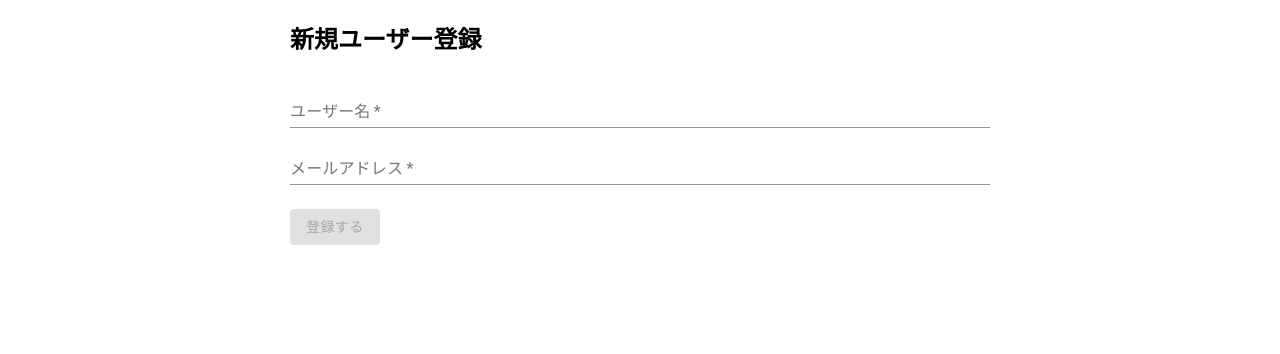
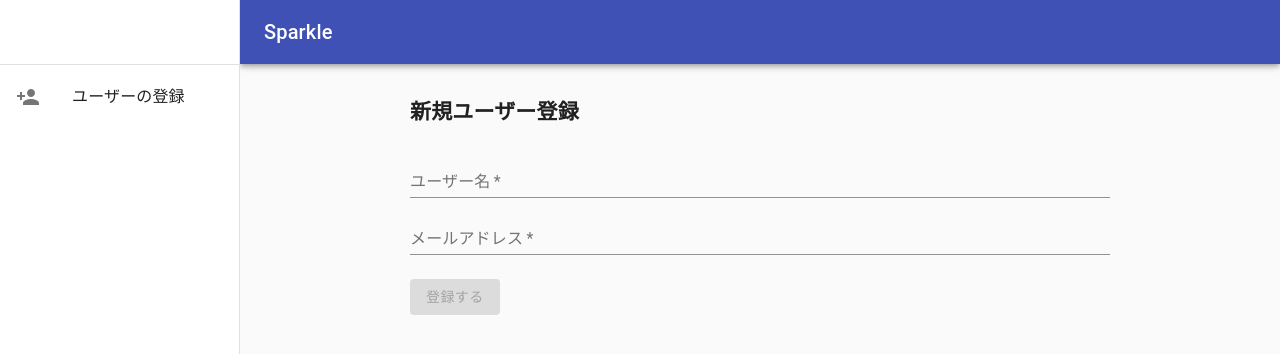
Before and after one commit to shohei-12/sparkle, a React (Create React App) app in the folder frontend/: page /signup in a window 1280 px wide. Shown: the top 354 px of the page. Built offline with nearby package versions, Linux system fonts and the light colour scheme.

Commit message:
Create drawer menu (#8)

```diff
--- a/frontend/public/index.html
+++ b/frontend/public/index.html
@@ -24,7 +24,7 @@
       work correctly both with client-side routing and a non-root public URL.
       Learn how to configure a non-root public URL by running `npm run build`.
     -->
-    <title>React App</title>
+    <title>Sparkle</title>
   </head>
   <body>
     <noscript>You need to enable JavaScript to run this app.</noscript>
--- a/frontend/src/App.tsx
+++ b/frontend/src/App.tsx
@@ -1,12 +1,28 @@
 import React from "react";
 import { BrowserRouter as Router, Switch, Route } from "react-router-dom";
+import { makeStyles, Theme, createStyles } from "@material-ui/core/styles";
+import { DrawerMenu } from "./components/Drawer";
 import { SignUp } from "./templates";
 import "./assets/style.css";
 
+const useStyles = makeStyles((theme: Theme) =>
+  createStyles({
+    main: {
+      padding: "80px 10px 0",
+      [theme.breakpoints.up("md")]: {
+        padding: "80px 10px 0 250px",
+      },
+    },
+  })
+);
+
 const App: React.FC = () => {
+  const classes = useStyles();
+
   return (
     <Router>
-      <main>
+      <DrawerMenu />
+      <main className={classes.main}>
         <Switch>
           <Route exact path="/signup" component={SignUp} />
         </Switch>
--- a/frontend/src/assets/style.css
+++ b/frontend/src/assets/style.css
@@ -7,6 +7,11 @@
 body {
   font-family: "Helvetica Neue", Arial, "Hiragino Kaku Gothic ProN",
     "Hiragino Sans", Meiryo, sans-serif;
+}
+
+a {
+  color: inherit;
+  text-decoration: none;
 }
 
 .space-s {
--- /dev/null
+++ b/frontend/src/components/Drawer/DrawerMenu.tsx
@@ -0,0 +1,142 @@
+import React, { useCallback } from "react";
+import { Link } from "react-router-dom";
+import AppBar from "@material-ui/core/AppBar";
+import CssBaseline from "@material-ui/core/CssBaseline";
+import Divider from "@material-ui/core/Divider";
+import Drawer from "@material-ui/core/Drawer";
+import Hidden from "@material-ui/core/Hidden";
+import IconButton from "@material-ui/core/IconButton";
+import PersonAddIcon from "@material-ui/icons/PersonAdd";
+import List from "@material-ui/core/List";
+import ListItem from "@material-ui/core/ListItem";
+import ListItemIcon from "@material-ui/core/ListItemIcon";
+import ListItemText from "@material-ui/core/ListItemText";
+import MenuIcon from "@material-ui/icons/Menu";
+import Toolbar from "@material-ui/core/Toolbar";
+import Typography from "@material-ui/core/Typography";
+import { makeStyles, Theme, createStyles } from "@material-ui/core/styles";
+
+const drawerWidth = 240;
+
+const useStyles = makeStyles((theme: Theme) =>
+  createStyles({
+    root: {
+      display: "flex",
+    },
+    drawer: {
+      [theme.breakpoints.up("md")]: {
+        width: drawerWidth,
+        flexShrink: 0,
+      },
+    },
+    appBar: {
+      [theme.breakpoints.up("md")]: {
+        width: `calc(100% - ${drawerWidth}px)`,
+        marginLeft: drawerWidth,
+      },
+    },
+    menuButton: {
+      marginRight: theme.spacing(2),
+      [theme.breakpoints.up("md")]: {
+        display: "none",
+      },
+    },
+    toolbar: theme.mixins.toolbar,
+    drawerPaper: {
+      width: drawerWidth,
+    },
+  })
+);
+
+const DrawerMenu = () => {
+  const classes = useStyles();
+  const [mobileOpen, setMobileOpen] = React.useState(false);
+
+  const handleDrawerToggle = useCallback(() => {
+    setMobileOpen(!mobileOpen);
+  }, [setMobileOpen, mobileOpen]);
+
+  const closeLessThanMd = useCallback(() => {
+    if (window.innerWidth < 960) {
+      handleDrawerToggle();
+    }
+  }, [handleDrawerToggle]);
+
+  const notSignInList = [
+    {
+      text: "ユーザーの登録",
+      icon: <PersonAddIcon />,
+      path: "/signup",
+    },
+  ];
+
+  const drawer = (
+    <div>
+      <div className={classes.toolbar} />
+      <Divider />
+      <List>
+        {notSignInList.map((item, index) => (
+          <Link key={index} to={item.path}>
+            <ListItem button onClick={closeLessThanMd}>
+              <ListItemIcon>{item.icon}</ListItemIcon>
+              <ListItemText primary={item.text} />
+            </ListItem>
+          </Link>
+        ))}
+      </List>
+    </div>
+  );
+
+  return (
+    <div className={classes.root}>
+      <CssBaseline />
+      <AppBar position="fixed" className={classes.appBar}>
+        <Toolbar>
+          <IconButton
+            color="inherit"
+            aria-label="open drawer"
+            edge="start"
+            onClick={handleDrawerToggle}
+            className={classes.menuButton}
+          >
+            <MenuIcon />
+          </IconButton>
+          <Link to="/">
+            <Typography variant="h6">Sparkle</Typography>
+          </Link>
+        </Toolbar>
+      </AppBar>
+      <nav className={classes.drawer} aria-label="navigation">
+        <Hidden mdUp>
+          <Drawer
+            variant="temporary"
+            anchor="left"
+            open={mobileOpen}
+            onClose={handleDrawerToggle}
+            classes={{
+              paper: classes.drawerPaper,
+            }}
+            ModalProps={{
+              keepMounted: true,
+            }}
+          >
+            {drawer}
+          </Drawer>
+        </Hidden>
+        <Hidden smDown>
+          <Drawer
+            classes={{
+              paper: classes.drawerPaper,
+            }}
+            variant="permanent"
+            open
+          >
+            {drawer}
+          </Drawer>
+        </Hidden>
+      </nav>
+    </div>
+  );
+};
+
+export default DrawerMenu;
--- /dev/null
+++ b/frontend/src/components/Drawer/index.ts
@@ -0,0 +1 @@
+export { default as DrawerMenu } from "./DrawerMenu";
```
